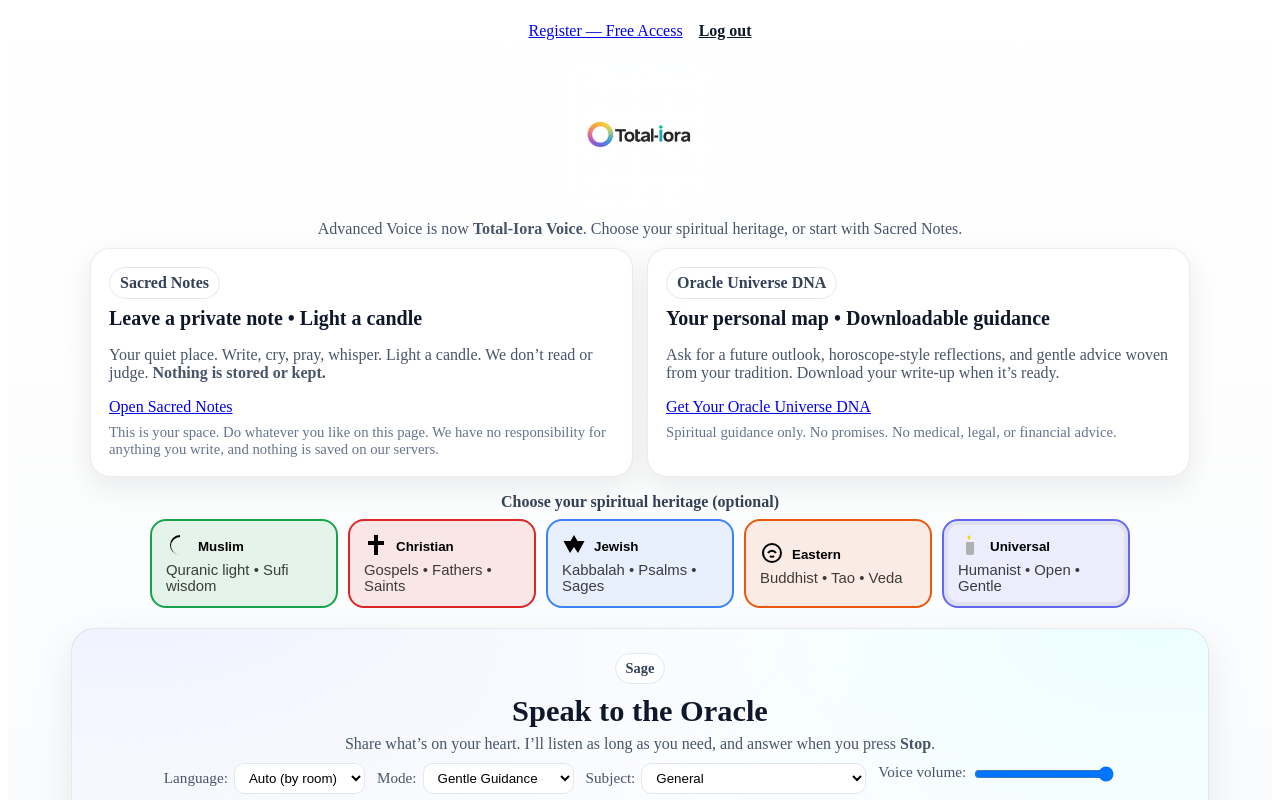
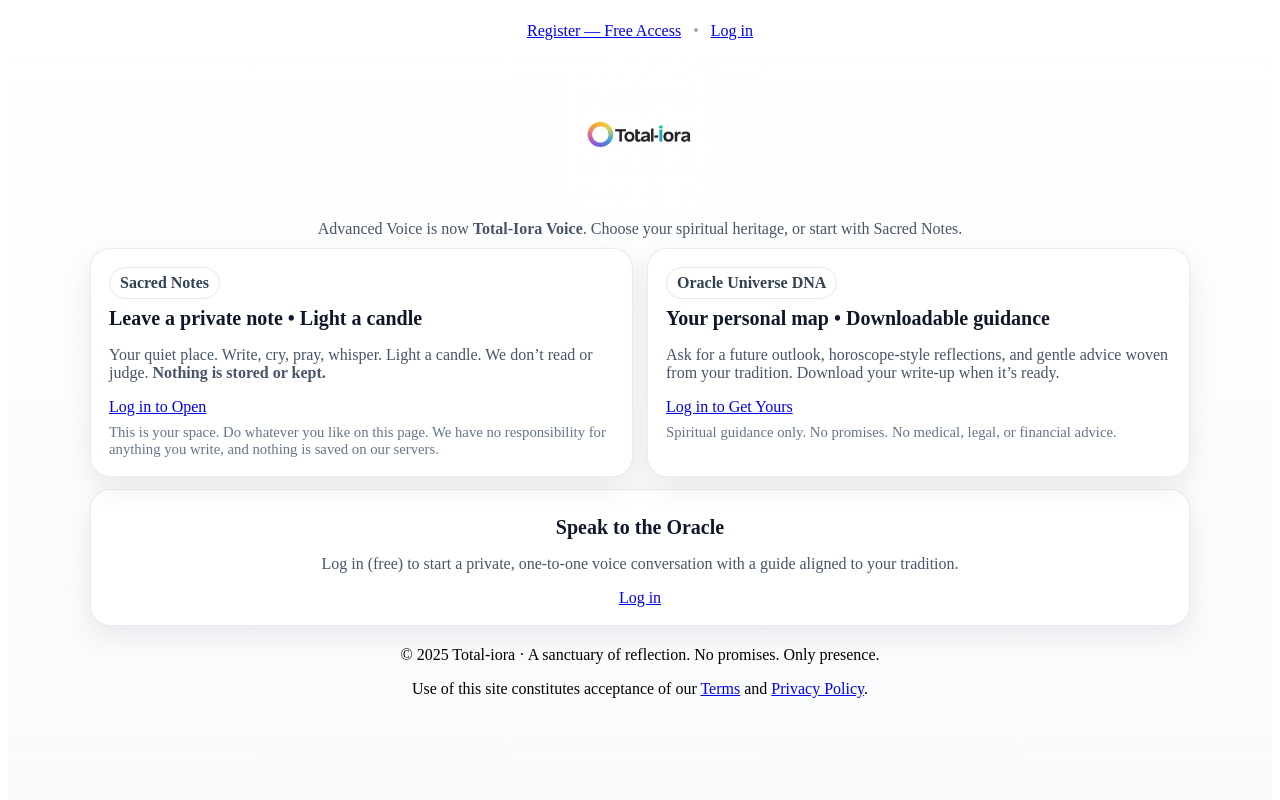
Before and after one commit to danyaffa/Total-iora, a Next.js app: page / in a window 1280 px wide. Shown: the top 800 px of the page. Built offline with nearby package versions, Linux system fonts and the light colour scheme.

Commit message:
Update index.js

```diff
--- a/pages/index.js
+++ b/pages/index.js
@@ -1,48 +1,23 @@
+// FILE: /pages/index.js
 import { useEffect, useState } from "react";
 import Link from "next/link";
 import Footer from "../components/Footer";
 import HeritageSelector from "../components/HeritageSelector";
 import OracleVoice from "../components/OracleVoice";
 
-// cookie helpers
-function getCookie(name) {
-  if (typeof document === "undefined") return "";
-  const m = document.cookie.split("; ").find(c => c.startsWith(name + "="));
-  return m ? decodeURIComponent(m.split("=")[1]) : "";
-}
-function setCookie(name, value, opts = "") {
-  if (typeof document === "undefined") return;
-  document.cookie = `${name}=${encodeURIComponent(value)}; Path=/${opts ? "; " + opts : ""}`;
-}
-function clearCookie(name) {
-  if (typeof document === "undefined") return;
-  document.cookie = `${name}=; Max-Age=0; Path=/`;
-}
-
 export default function Home() {
   const [path, setPath] = useState("Universal");
   const [unlocked, setUnlocked] = useState(false);
 
+  // Gate: ONLY unlock when ac_session cookie exists (set by /api/login)
   useEffect(() => {
-    // optional dev bypass (?dev=on writes a short cookie)
-    if (typeof window !== "undefined") {
-      const usp = new URLSearchParams(window.location.search);
-      if (usp.get("dev") === "on") setCookie("ac_dev", "1", "Max-Age=2592000; SameSite=Lax");
-    }
+    const has = (n) =>
+      typeof document !== "undefined" &&
+      document.cookie.split("; ").some((c) => c.startsWith(n + "="));
 
-    const check = () => {
-      const devBypass =
-        (process.env.NEXT_PUBLIC_DEV_BYPASS === "1") ||
-        getCookie("ac_dev") === "1";
-
-      // ✅ HARD GATE: only a live login session cookie unlocks
-      const hasSession = !!getCookie("ac_session");
-
-      setUnlocked(Boolean(hasSession || devBypass));
-    };
-
+    const check = () => setUnlocked(has("ac_session"));
     check();
-    const i = setInterval(check, 800); // catch cookie changes from login/logout
+    const i = setInterval(check, 800); // catch post-login updates
     return () => clearInterval(i);
   }, []);
 
@@ -52,23 +27,20 @@ export default function Home() {
     <div className="page">
       {/* Top nav */}
       <nav className="topnav">
-        <Link href="/register">Register — Free Access</Link>
         {!unlocked ? (
-          <Link href="/login">Log in</Link>
+          <>
+            <Link href="/register">Register — Free Access</Link>
+            <span className="dot">•</span>
+            <Link href="/login">Log in</Link>
+          </>
         ) : (
-          <a
-            href="/api/logout"
-            onClick={(e) => {
-              // client-helpful logout to immediately re-lock UI
-              clearCookie("ac_session");
-            }}
-          >
-            Log out
-          </a>
+          <>
+            <Link href="/logout">Log out</Link>
+          </>
         )}
       </nav>
 
-      {/* Logo + headline */}
+      {/* Logo + line */}
       <section className="hero">
         <img src="/TotalIora_Logo.png" alt="Total-Iora Logo" className="logo" />
         <p className="note">
@@ -77,7 +49,7 @@ export default function Home() {
         </p>
       </section>
 
-      {/* Feature tiles */}
+      {/* Two feature tiles */}
       <section className="tiles">
         <div className="grid">
           <article className="card">
@@ -91,7 +63,7 @@ export default function Home() {
             </header>
             <footer className="f">
               {locked ? (
-                <Link href="/register" className="btn accent">Register to Open</Link>
+                <Link href="/login" className="btn accent">Log in to Open</Link>
               ) : (
                 <Link href="/sacred-space" className="btn accent">Open Sacred Notes</Link>
               )}
@@ -113,7 +85,7 @@ export default function Home() {
             </header>
             <footer className="f">
               {locked ? (
-                <Link href="/register" className="btn accent">Register to Get Yours</Link>
+                <Link href="/login" className="btn accent">Log in to Get Yours</Link>
               ) : (
                 <Link href="/oracle-universe-dna" className="btn accent">Get Your Oracle Universe DNA</Link>
               )}
@@ -123,7 +95,7 @@ export default function Home() {
         </div>
       </section>
 
-      {/* GATED AREA */}
+      {/* Gated centerpiece */}
       {unlocked ? (
         <>
           <HeritageSelector path={path} onChange={setPath} />
@@ -133,11 +105,8 @@ export default function Home() {
         <section className="gate">
           <div className="card gatecard">
             <h3>Speak to the Oracle</h3>
-            <p>Register (free) and then log in to start a private, one-to-one voice conversation with a guide aligned to your tradition.</p>
-            <div className="ctaRow">
-              <Link href="/register" className="btn accent">Register — Free Access</Link>
-              <Link href="/login" className="btn">Log in</Link>
-            </div>
+            <p>Log in (free) to start a private, one-to-one voice conversation with a guide aligned to your tradition.</p>
+            <Link href="/login" className="btn accent">Log in</Link>
           </div>
         </section>
       )}
@@ -146,8 +115,8 @@ export default function Home() {
 
       <style jsx>{`
         .page { min-height:100vh; background:linear-gradient(#ffffff,#f8fafc); }
-        .topnav { display:flex; gap:16px; justify-content:center; padding:14px; flex-wrap:wrap; }
-        .topnav a { font-weight:700; color:#0f172a; text-decoration:underline; }
+        .topnav { display:flex; gap:12px; justify-content:center; padding:14px; flex-wrap:wrap; }
+        .dot { opacity:.35 }
         .hero { text-align:center; padding-top:8px; }
         .logo { width:148px; height:auto; margin:0 auto; display:block; }
         .note { max-width:820px; margin:10px auto 0; color:#475569; padding:0 12px; }
@@ -163,10 +132,8 @@ export default function Home() {
         .btn { display:inline-block; padding:12px 18px; border-radius:14px; font-weight:800; border:1px solid rgba(15,23,42,.12); background:#fff; }
         .btn.accent { color:#fff; background:linear-gradient(135deg,#7c3aed,#14b8a6); border:none; }
         .disc { color:#64748b; font-size:.92rem; }
-
         .gate { max-width:1100px; margin:12px auto 20px; padding:0 16px; }
         .gatecard { text-align:center; }
-        .ctaRow { display:flex; gap:10px; justify-content:center; margin-top:8px; flex-wrap:wrap; }
       `}</style>
     </div>
   );
```
